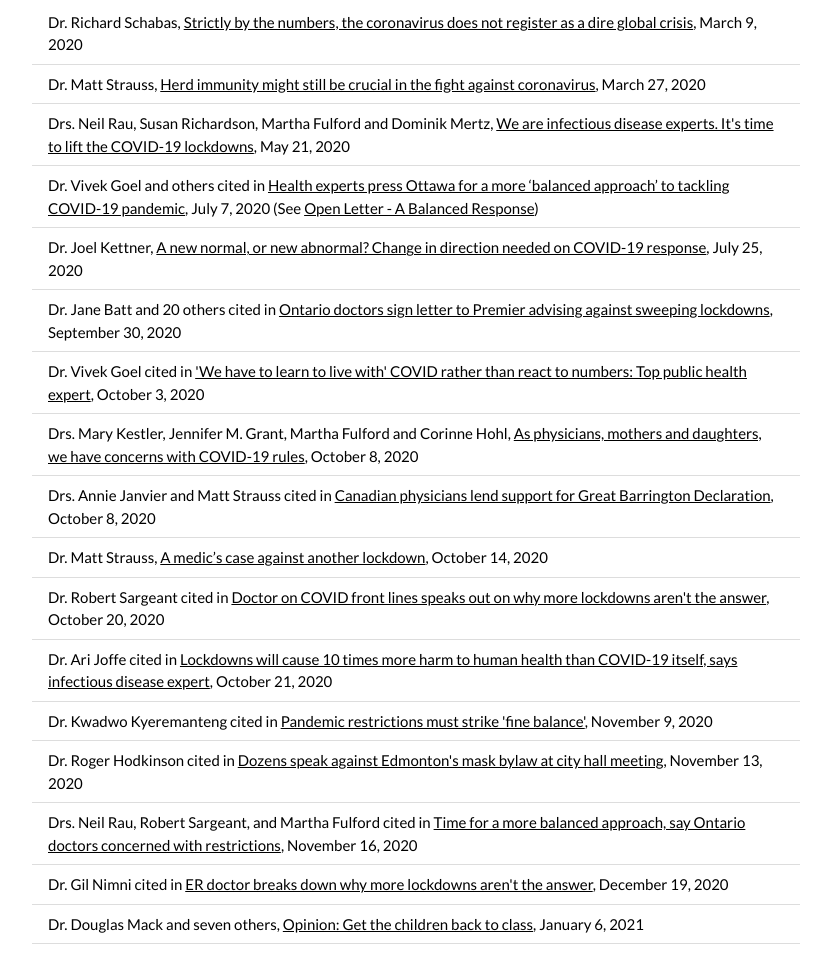
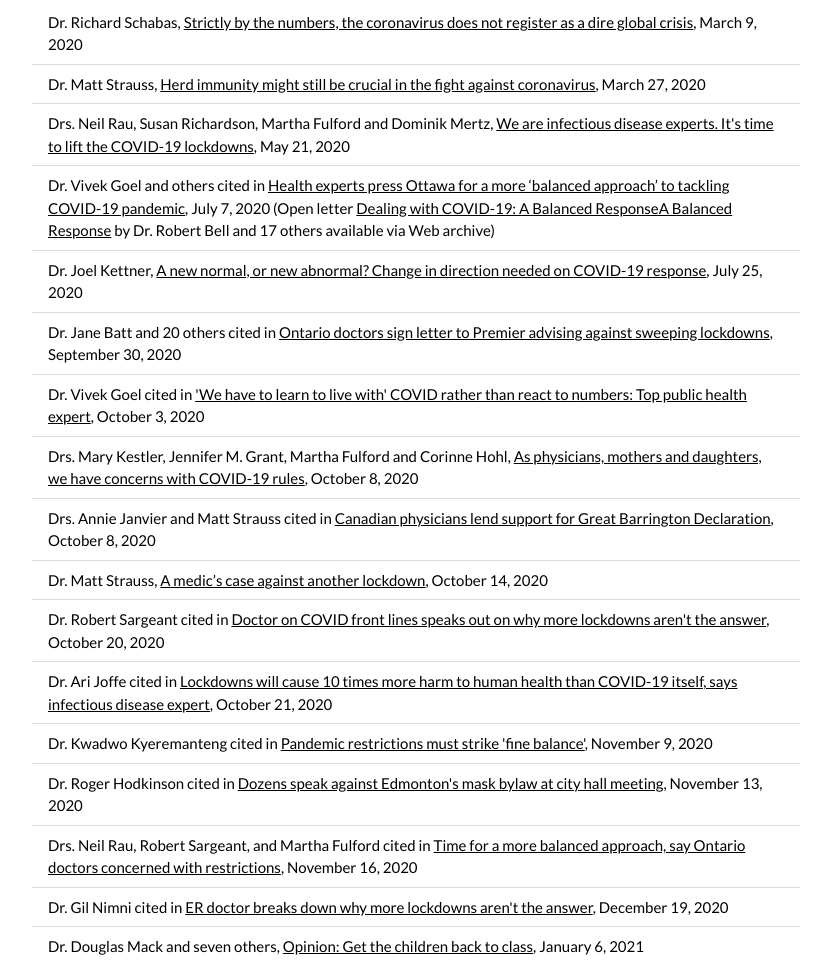
Before and after one commit to crinner/mshfd, a plain HTML site: page index.html in a window 1280 px wide. Shown: the part 845-1811 px from the top of the page, without its empty margins (224-1055 px from the left). Drawn offline with nearby package versions, Linux system fonts and the light colour scheme.

Commit message:
Update index.html
Changed link to July 6 open letter from http://www.balancedresponse.ca/open-letter/ (defunct?) to Web archive.

```diff
--- a/index.html
+++ b/index.html
@@ -65,7 +65,7 @@
          <li>Dr. Richard Schabas, <a href="https://www.theglobeandmail.com/opinion/article-strictly-by-the-numbers-the-coronavirus-does-not-register-as-a-dire/" target=_blank>Strictly by the numbers, the coronavirus does not register as a dire global crisis</a>, March 9, 2020</li>
          <li>Dr. Matt Strauss, <a href="https://spectator.us/herd-immunity-crucial-fight-against-coronavirus/" target=_blank>Herd immunity might still be crucial in the fight against coronavirus</a>, March 27, 2020</li>
          <li>Drs. Neil Rau, Susan Richardson, Martha Fulford and Dominik Mertz, <a href="https://nationalpost.com/opinion/opinion-we-are-infectious-disease-experts-its-time-to-lift-the-covid-19-lockdowns" target=_blank>We are infectious disease experts. It's time to lift the COVID-19 lockdowns</a>, May 21, 2020</li>
-         <li>Dr. Vivek Goel and others cited in <a href="https://www.theglobeandmail.com/canada/article-health-experts-press-ottawa-for-a-more-balanced-approach-to-tackling/" target=_blank>Health experts press Ottawa for a more ‘balanced approach’ to tackling COVID-19 pandemic</a>, July 7, 2020 (See <a href="http://www.balancedresponse.ca/open-letter/" target=_blank>Open Letter - A Balanced Response</a>)</li>
+         <li>Dr. Vivek Goel and others cited in <a href="https://www.theglobeandmail.com/canada/article-health-experts-press-ottawa-for-a-more-balanced-approach-to-tackling/" target=_blank>Health experts press Ottawa for a more ‘balanced approach’ to tackling COVID-19 pandemic</a>, July 7, 2020 (Open letter <a href="https://web.archive.org/web/20201107021409/http://www.balancedresponse.ca/open-letter/" target=_blank>Dealing with COVID-19: A Balanced ResponseA Balanced Response</a> by Dr. Robert Bell and 17 others available via Web archive)</li>
          <li>Dr. Joel Kettner, <a href="https://www.cbc.ca/news/canada/manitoba/joel-kettner-opinion-covid-19-response-1.5654062" target=_blank>A new normal, or new abnormal? Change in direction needed on COVID-19 response</a>, July 25, 2020</li>
          <li>Dr. Jane Batt and 20 others cited in <a href="https://ottawa.ctvnews.ca/ontario-doctors-sign-letter-to-premier-advising-against-sweeping-lockdowns-1.5126193" target=_blank>Ontario doctors sign letter to Premier advising against sweeping lockdowns</a>, September 30, 2020</li>
          <li>Dr. Vivek Goel cited in <a href="https://torontosun.com/news/national/we-have-to-learn-to-live-with-covid-rather-than-react-to-numbers-top-public-health-expert" target=_blank>'We have to learn to live with' COVID rather than react to numbers: Top public health expert</a>, October 3, 2020</li>
```
